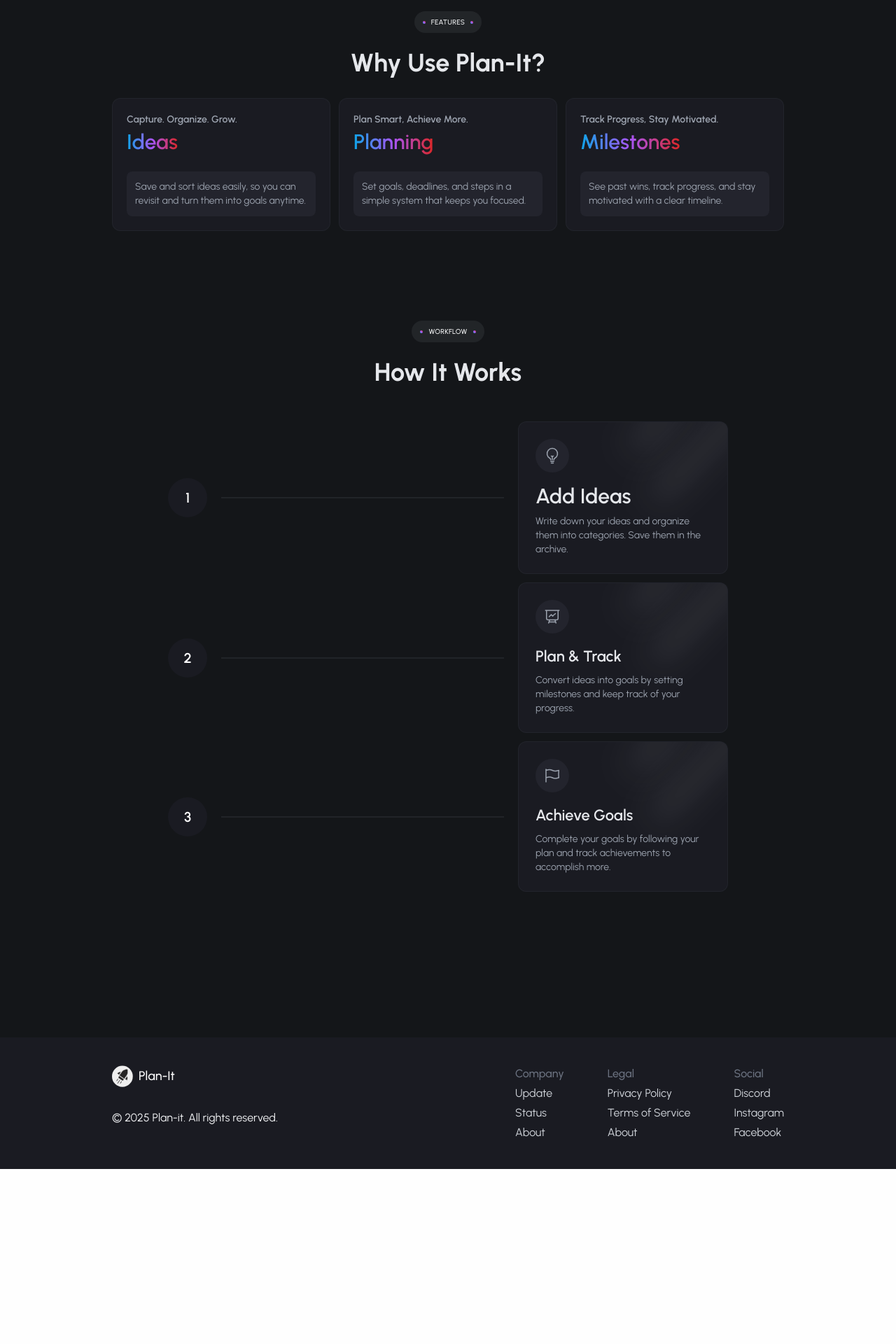
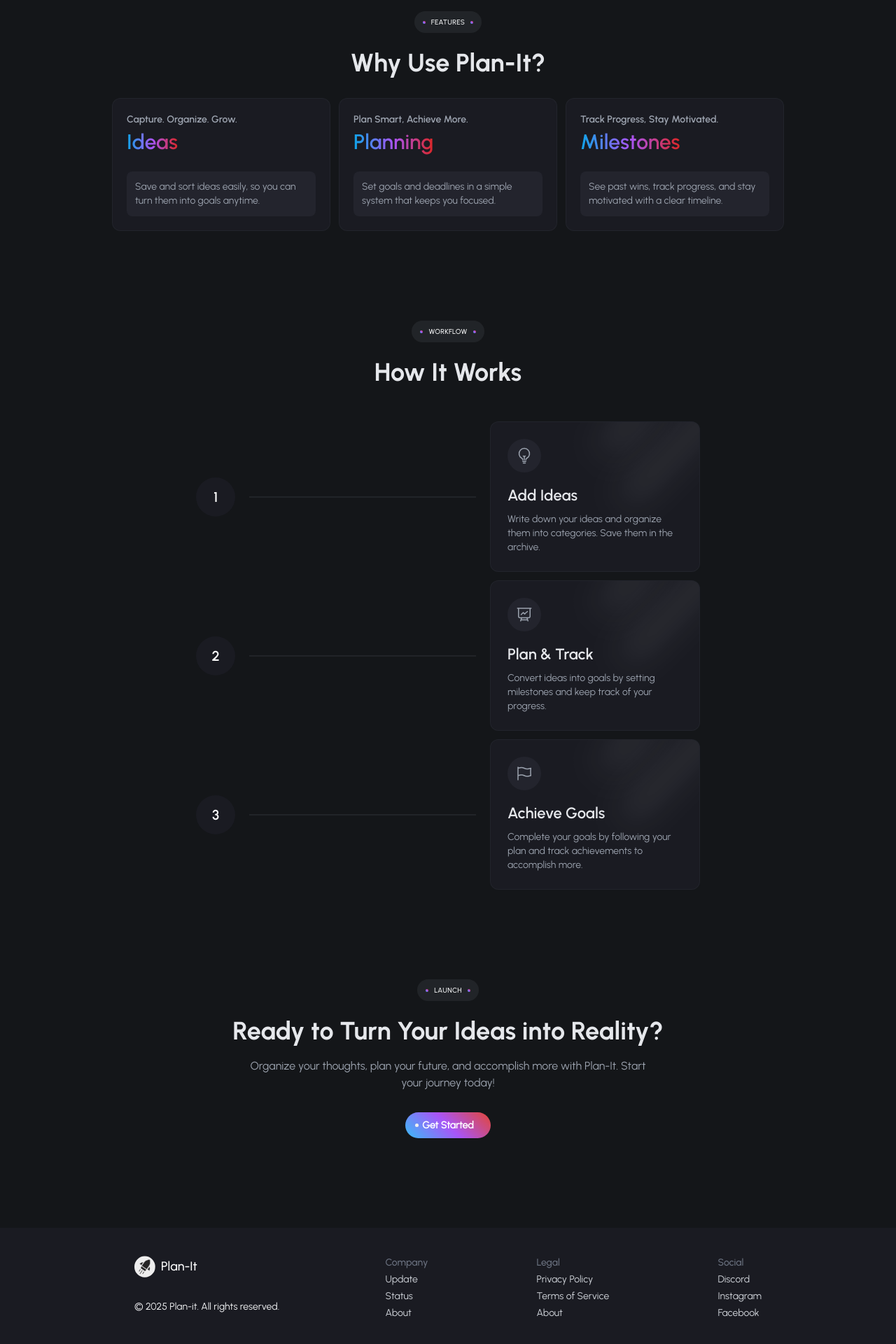
Before and after one commit to rajan-khadkaa/plan-it, a React (Vite) app in the folder frontend/: page / in a window 1280 px wide. Shown: the part 556-2476 px from the top of the page at 70% size. Before the commit the page ends 2226 px from the top, so only its background shows below. Built offline with nearby package versions, Linux system fonts and the light colour scheme; no server answers.

Commit message:
landing page modification

```diff
--- a/frontend/package.json
+++ b/frontend/package.json
@@ -18,7 +18,8 @@
     "react-icons": "^5.4.0",
     "react-router-dom": "^7.1.1",
     "react-toastify": "^11.0.2",
-    "tailwind-scrollbar": "^3.1.0"
+    "tailwind-scrollbar": "^3.1.0",
+    "vanilla-tilt": "^1.8.1"
   },
   "devDependencies": {
     "@types/react": "^18.0.37",
--- a/frontend/src/components/Start.jsx
+++ b/frontend/src/components/Start.jsx
@@ -1,4 +1,4 @@
-import React, { useEffect } from "react";
+import React, { useEffect, useRef } from "react";
 import { useNavigate } from "react-router-dom";
 import {
   BeakerIcon,
@@ -8,6 +8,7 @@
   PresentationChartLineIcon,
   TrophyIcon,
 } from "@heroicons/react/24/outline";
+import VanillaTilt from "vanilla-tilt";
 
 function Start() {
   const navigate = useNavigate();
@@ -38,6 +39,43 @@
     // return () => observer.disconnect(); //if animation is needed only for first render
   }, []);
 
+  const cardRef = useRef([]);
+
+  useEffect(() => {
+    cardRef.current.forEach((card) => {
+      VanillaTilt.init(card, {
+        max: 9,
+        scale: 1.01,
+        glare: true,
+        "max-glare": 0.3,
+      });
+    });
+    return () => {
+      cardRef.current.forEach((card) => card?.vanillaTilt?.destroy());
+    };
+  });
+
+  const cardContents = [
+    {
+      suppText: "Capture. Organize. Grow.",
+      headText: "Ideas",
+      descText:
+        "Save and sort ideas easily, so you can turn them into goals anytime.",
+    },
+    {
+      suppText: "Plan Smart, Achieve More.",
+      headText: "Planning",
+      descText:
+        "Set goals and deadlines in a simple system that keeps you focused.",
+    },
+    {
+      suppText: "Track Progress, Stay Motivated.",
+      headText: "Milestones",
+      descText:
+        "See past wins, track progress, and stay motivated with a clear timeline.",
+    },
+  ];
+
   return (
     <div className="pt-5 min-h-screen overflow-hidden w-full bg-primaryBrandColor flex flex-col gap-32 relative box-border m-0">
       {/* <div className="md:px-40 px-8 pt-5 min-h-screen overflow-hidden w-full bg-white flex flex-col gap-32 relative box-border m-0"> */}
@@ -48,7 +86,7 @@
       <div className="absolute top-0 -right-[400px] sm:-right-[200px] w-[900px] h-[100px] bg-white/10 -rotate-45 blur-3xl rounded-full"></div>
 
       <div className="flex flex-col gap-32 md:px-40 px-8">
-        <nav id="home" className="flex justify-between">
+        <nav id="home" className="flex justify-between sticky top-2">
           <div className="flex gap-2 items-center">
             <img
               className="w-[30px] "
@@ -64,7 +102,7 @@
             <span>Get Started</span>
           </button>
         </nav>
-        <div className="flex flex-col justify-center items-center">
+        <section className="flex flex-col justify-center items-center">
           {/* <h1 className="text-5xl text-white text-center font-primaryBold leading-tight bg-gradient-to-r from-sky-500 via-purple-500 to-red-600 bg-clip-text text-transparent"> */}
           <h1 className="text-5xl w-[95%] sm:w-[90%] lg:w-[75%] text-white text-center font-primaryBold leading-tight">
             Master Your Goals With Productivity System That Works
@@ -77,8 +115,8 @@
           <button onClick={() => navigate("/login")} className="btnHeroStarted">
             <span>Get Started</span>
           </button>
-        </div>
-        <div className="flex flex-col justify-center items-center">
+        </section>
+        <section className="flex flex-col justify-center items-center">
           <span className="dotIcon relative flex items-center bg-gray-400 text-gray-50 rounded-full px-6 py-2 bg-opacity-10 text-[10px] font-primaryMedium tracking-wide">
             FEATURES
           </span>
@@ -86,64 +124,40 @@
             Why Use Plan-It?
           </h3>
           <div className="w-full flex gap-3 flex-wrap mt-7">
-            <div className="rounded-xl bg-[#1a1b22] border-[1.5px] border-gray-500/10 min-w-[300px] flex-1 px-5 py-5">
+            {cardContents.map((content, index) => (
+              <div
+                key={index}
+                ref={(elem) => (cardRef.current[index] = elem)}
+                className="rounded-xl cursor-default bg-[#1a1b22] border-[1.5px] border-gray-500/10 min-w-[300px] flex-1 px-5 py-5"
+              >
                 <p className="text-sm text-gray-400 font-primarySemiBold">
-                Capture. Organize. Grow.
+                  {content.suppText}
                 </p>
                 <h5 className="mt-1 text-3xl w-fit font-primarySemiBold bg-gradient-to-r from-sky-500 via-purple-500 to-red-600 bg-clip-text text-transparent">
-                Ideas
+                  {content.headText}
                 </h5>
                 <div className="bg-[#23242d] mt-6 px-3 py-3 rounded-lg">
-                <p className="text-sm text-gray-400">
-                  Save and sort ideas easily, so you can revisit and turn them
-                  into goals anytime.
-                </p>
+                  <p className="text-sm text-gray-400">{content.descText}</p>
                 </div>
               </div>
-            <div className="rounded-xl bg-[#1a1b22] border-[1.5px] border-gray-500/10 min-w-[300px] flex-1 px-5 py-5">
-              <p className="text-sm text-gray-400 font-primarySemiBold">
-                Plan Smart, Achieve More.
-              </p>
-              <h5 className="mt-1 text-3xl w-fit font-primarySemiBold bg-gradient-to-r from-sky-500 via-purple-500 to-red-600 bg-clip-text text-transparent">
-                Planning
-              </h5>
-              <div className="bg-[#23242d] mt-6 px-3 py-3 rounded-lg">
-                <p className="text-sm text-gray-400">
-                  Set goals, deadlines, and steps in a simple system that keeps
-                  you focused.
-                </p>
+            ))}
           </div>
-            </div>
-            <div className="rounded-xl bg-[#1a1b22] border-[1.5px] border-gray-500/10 min-w-[300px] flex-1 px-5 py-5">
-              <p className="text-sm text-gray-400 font-primarySemiBold">
-                Track Progress, Stay Motivated.
-              </p>
-              <h5 className="mt-1 text-3xl w-fit font-primarySemiBold bg-gradient-to-r from-sky-500 via-purple-500 to-red-600 bg-clip-text text-transparent">
-                Milestones
-              </h5>
-              <div className="bg-[#23242d] mt-6 px-3 py-3 rounded-lg">
-                <p className="text-sm text-gray-400">
-                  See past wins, track progress, and stay motivated with a clear
-                  timeline.
-                </p>
-              </div>
-            </div>
-          </div>
-        </div>
-        <div className="flex flex-col justify-center items-center mb-20">
+        </section>
+        <section className="flex flex-col justify-center items-center">
           <span className="dotIcon relative flex items-center bg-gray-400 text-gray-50 rounded-full px-6 py-2 bg-opacity-10 text-[10px] font-primaryMedium tracking-wide">
             WORKFLOW
           </span>
           <h3 className="text-4xl w-[95%] sm:w-[90%] lg:w-[75%] text-gray-200 text-center font-primaryBold leading-tight mt-5">
             How It Works
           </h3>
-          <div className="flex flex-col gap-3 items-start w-full mt-12 px-20">
-            <div className="flex gap-5 items-center w-full">
-              <span className="numContainer p-6 size-14 flex items-center justify-center rounded-full bg-[#1a1b22] text-xl font-primarySemiBold text-white">
+          <div className="w-[95%] sm:w-[90%] lg:w-[75%] flex flex-col gap-3 items-start mt-12">
+            {/* <div className="flex flex-row border-2  gap-5 items-center w-full "> */}
+            <div className="flex flex-col sm:flex sm:flex-row  gap-5 sm:items-center w-full ">
+              <span className="numContainer hidden p-6 size-14 sm:flex items-center justify-center rounded-full bg-[#1a1b22] text-xl font-primarySemiBold text-white">
                 1
               </span>
-              <hr className="lineContainer flex flex-1 border-[1px] border-gray-500/15" />
-              <div className="cardContainer relative overflow-hidden w-[300px] bg-[#1a1b22] border-[1.5px] border-gray-500/10 rounded-xl p-6">
+              <hr className="lineContainer hidden sm:flex sm:flex-1 border-[1px] border-gray-500/15" />
+              <div className="cardContainer relative overflow-hidden w-full sm:w-[300px] bg-[#1a1b22] border-[1.5px] border-gray-500/10 rounded-xl p-6">
                 <div className="absolute top-0 right-[50px] w-[100px] h-[10px] bg-white/30 -rotate-45 blur-xl rounded-full"></div>
                 <div className="absolute top-0 -right-[150px] w-[300px] h-[10px] bg-white/30 -rotate-45 blur-xl rounded-full"></div>
                 <p className="bg-[#23242d] rounded-full size-fit flex items-center justify-center">
@@ -152,7 +166,7 @@
                     <LightBulbIcon className="size-6 text-gray-400" />
                   </span>
                 </p>
-                <h5 className="text-3xl font-primarySemiBold text-gray-200 mt-4">
+                <h5 className="text-[22px] font-primarySemiBold text-gray-200 mt-4">
                   Add Ideas
                 </h5>
                 <p className="text-gray-400 text-sm mt-2">
@@ -161,12 +175,15 @@
                 </p>
               </div>
             </div>
-            <div className="flex gap-5 items-center w-full">
-              <span className="numContainer p-6 size-14 flex items-center justify-center rounded-full bg-[#1a1b22] text-xl font-primarySemiBold text-white">
+            {/* <div className="flex gap-5 items-center w-full"> */}
+            <div className="flex flex-col sm:flex sm:flex-row  gap-5 sm:items-center w-full ">
+              <span className="numContainer hidden p-6 size-14 sm:flex items-center justify-center rounded-full bg-[#1a1b22] text-xl font-primarySemiBold text-white">
                 2
               </span>
-              <hr className="lineContainer flex flex-1 border-[1px] border-gray-500/15" />
-              <div className="cardContainer relative overflow-hidden w-[300px] bg-[#1a1b22] border-[1.5px] border-gray-500/10 rounded-xl p-6">
+              {/* <hr className="lineContainer flex flex-1 border-[1px] border-gray-500/15" /> */}
+              <hr className="lineContainer hidden sm:flex sm:flex-1 border-[1px] border-gray-500/15" />
+              {/* <div className="cardContainer relative overflow-hidden w-[300px] bg-[#1a1b22] border-[1.5px] border-gray-500/10 rounded-xl p-6"> */}
+              <div className="cardContainer relative overflow-hidden w-full sm:w-[300px] bg-[#1a1b22] border-[1.5px] border-gray-500/10 rounded-xl p-6">
                 <div className="absolute top-0 right-[50px] w-[100px] h-[10px] bg-white/30 -rotate-45 blur-xl rounded-full"></div>
                 <div className="absolute top-0 -right-[150px] w-[300px] h-[10px] bg-white/30 -rotate-45 blur-xl rounded-full"></div>
                 <p className="bg-[#23242d] rounded-full size-fit flex items-center justify-center">
@@ -183,12 +200,15 @@
                 </p>
               </div>
             </div>
-            <div className="flex gap-5 items-center w-full">
-              <span className="numContainer p-6 size-14 flex items-center justify-center rounded-full bg-[#1a1b22] text-xl font-primarySemiBold text-white">
+            {/* <div className="flex gap-5 items-center w-full"> */}
+            <div className="flex flex-col sm:flex sm:flex-row  gap-5 sm:items-center w-full ">
+              <span className="numContainer hidden p-6 size-14 sm:flex items-center justify-center rounded-full bg-[#1a1b22] text-xl font-primarySemiBold text-white">
                 3
               </span>
-              <hr className="lineContainer flex flex-1 border-[1px] border-gray-500/15" />
-              <div className="cardContainer relative overflow-hidden w-[300px] bg-[#1a1b22] border-[1.5px] border-gray-500/10 rounded-xl p-6">
+              {/* <hr className="lineContainer flex flex-1 border-[1px] border-gray-500/15" /> */}
+              <hr className="lineContainer hidden sm:flex sm:flex-1 border-[1px] border-gray-500/15" />
+              {/* <div className="cardContainer relative overflow-hidden w-[300px] bg-[#1a1b22] border-[1.5px] border-gray-500/10 rounded-xl p-6"> */}
+              <div className="cardContainer relative overflow-hidden w-full sm:w-[300px] bg-[#1a1b22] border-[1.5px] border-gray-500/10 rounded-xl p-6">
                 <div className="absolute top-0 right-[50px] w-[100px] h-[10px] bg-white/30 -rotate-45 blur-xl rounded-full"></div>
                 <div className="absolute top-0 -right-[150px] w-[300px] h-[10px] bg-white/30 -rotate-45 blur-xl rounded-full"></div>
                 <p className="bg-[#23242d] rounded-full size-fit flex items-center justify-center">
@@ -206,12 +226,32 @@
               </div>
             </div>
           </div>
-        </div>
+        </section>
+        <section className="flex flex-col justify-center items-center text-center">
+          <span className="dotIcon relative flex items-center bg-gray-400 text-gray-50 rounded-full px-6 py-2 bg-opacity-10 text-[10px] font-primaryMedium tracking-wide">
+            LAUNCH
+          </span>
+          <h3 className="text-4xl w-[95%] sm:w-[90%] lg:w-[75%] text-gray-200 text-center font-primaryBold leading-tight mt-5">
+            Ready to Turn Your Ideas into Reality?
+          </h3>
+          <p className="text-gray-400 text-sm sm:text-base mt-4 w-[90%] sm:w-[60%]">
+            Organize your thoughts, plan your future, and accomplish more with
+            Plan-It. Start your journey today!
+          </p>
+
+          <button
+            onClick={() => navigate("/login")}
+            className="btnHeroStarted mt-6"
+          >
+            <span>Get Started</span>
+          </button>
+        </section>
       </div>
       <footer
         id="footer"
-        className="flex justify-between py-10 md:px-40 px-8 bg-[#1a1b22]"
+        className="flex  flex-col sm:flex-row sm:justify-center bg-[#1a1b22]"
       >
+        <div className="w-[95%] sm:w-[90%] lg:w-[75%] flex  flex-col gap-6 sm:gap-6 sm:flex-row justify-between py-10  px-8">
           <div className="flex flex-col gap-8">
             <div className="flex gap-2 items-center">
               <img
@@ -221,59 +261,47 @@
               />
               <p className="text-white font-primaryMedium text-lg">Plan-It</p>
             </div>
-          <p className="text-gray-100">© 2025 Plan-it. All rights reserved.</p>
+            <p className="text-gray-100 text-sm">
+              © 2025 Plan-it. All rights reserved.
+            </p>
           </div>
-        <div className="flex flex-wrap justify-between w-[40%]">
+          <div className="flex flex-wrap justify-between text-sm sm:w-[80%] lg:max-w-[60%]">
             <div className="flex flex-col gap-1">
-            <a
-              href="#footer"
-              className="text-gray-500 text-base font-primaryMedium"
-            >
-              Company
-            </a>
-            <a href="#footer" className="text-gray-300 text-base">
+              <p className="text-gray-500 font-primaryMedium">Company</p>
+              <a href="#footer" className="text-gray-300">
                 Update
               </a>
-            <a href="#footer" className="text-gray-300 text-base">
+              <a href="#footer" className="text-gray-300">
                 Status
               </a>
-            <a href="#footer" className="text-gray-300 text-base">
+              <a href="#footer" className="text-gray-300">
                 About
               </a>
             </div>
             <div className="flex flex-col gap-1">
-            <a
-              href="#footer"
-              className="text-gray-500 text-base font-primaryMedium"
-            >
-              Legal
-            </a>
-            <a href="#footer" className="text-gray-300 text-base">
+              <p className="text-gray-500 font-primaryMedium">Legal</p>
+              <a href="#footer" className="text-gray-300">
                 Privacy Policy
               </a>
-            <a href="#footer" className="text-gray-300 text-base">
+              <a href="#footer" className="text-gray-300">
                 Terms of Service
               </a>
-            <a href="#footer" className="text-gray-300 text-base">
+              <a href="#footer" className="text-gray-300">
                 About
               </a>
             </div>
             <div className="flex flex-col gap-1">
-            <a
-              href="#footer"
-              className="text-gray-500 text-base font-primaryMedium"
-            >
-              Social
-            </a>
-            <a href="#footer" className="text-gray-300 text-base">
+              <p className="text-gray-500 font-primaryMedium">Social</p>
+              <a href="#footer" className="text-gray-300">
                 Discord
               </a>
-            <a href="#footer" className="text-gray-300 text-base">
+              <a href="#footer" className="text-gray-300">
                 Instagram
               </a>
-            <a href="#footer" className="text-gray-300 text-base">
+              <a href="#footer" className="text-gray-300">
                 Facebook
               </a>
+            </div>
           </div>
         </div>
       </footer>
```
Also changed, not shown: 1 other file (tests, documents, lock files or other folders). Lines whose indentation alone changed are shown as unchanged.
